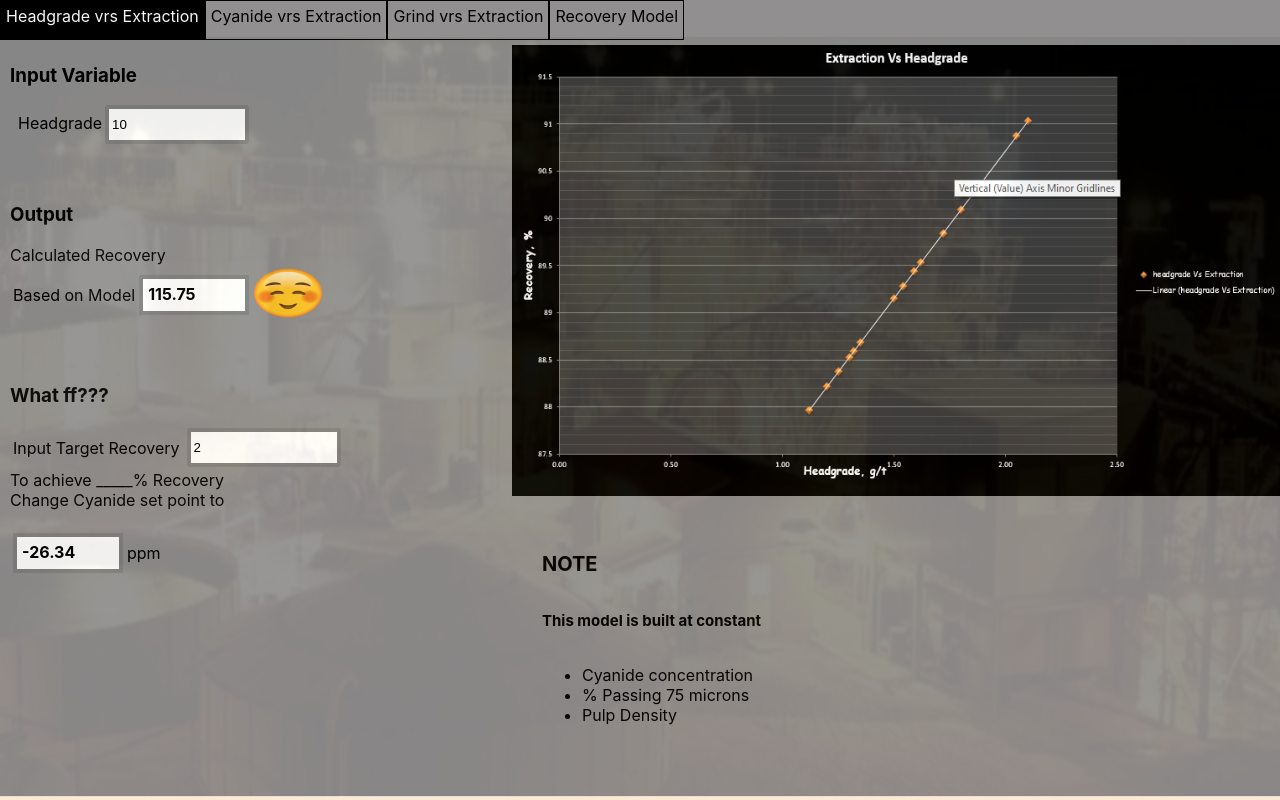
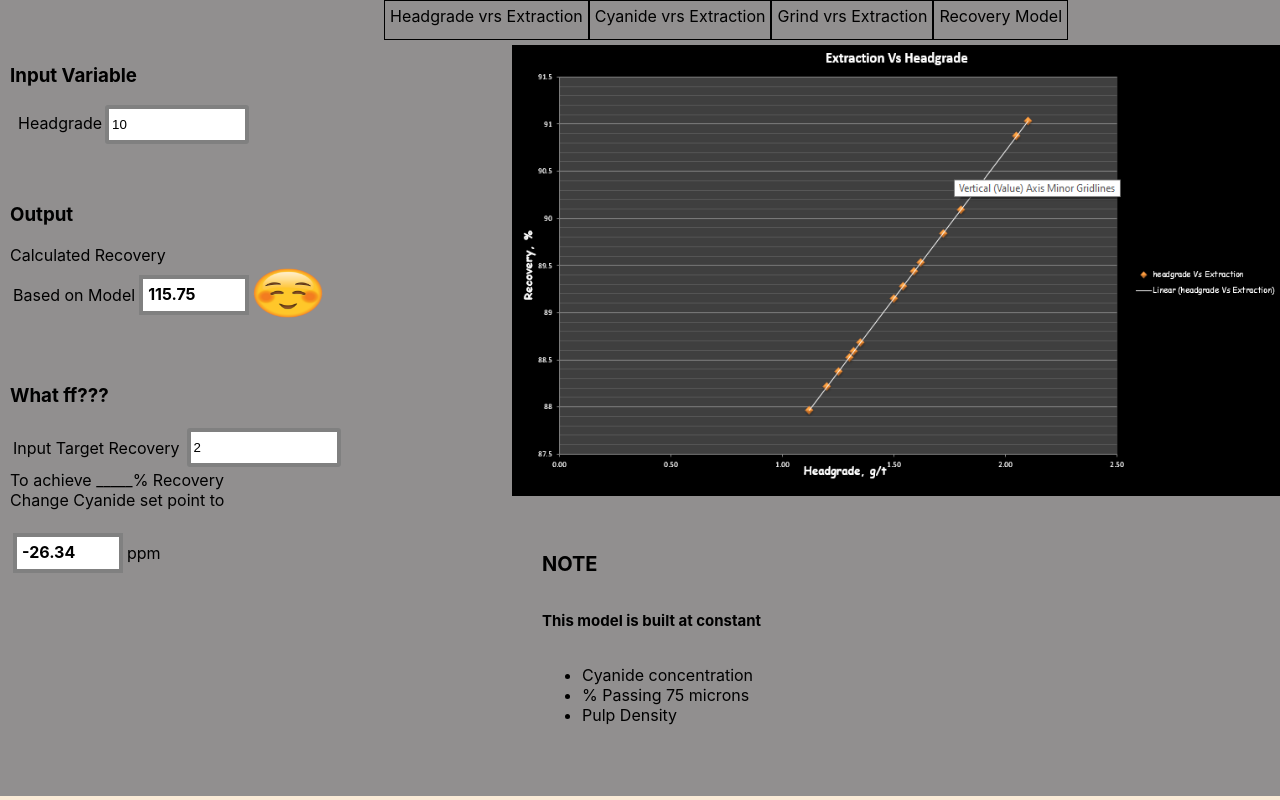
Before and after one commit to Boanerges1996/M2PS, a React (Create React App) app: page / in a window 1280 px wide. Built offline with nearby package versions, Linux system fonts and the light colour scheme.

Commit message:
finally finally before building into exe

```diff
--- a/public/electron.js
+++ b/public/electron.js
@@ -6,7 +6,8 @@ const isDev = require("electron-is-dev");
 let mainWindow;
 
 function createWindow() {
-mainWindow = new BrowserWindow({ minHeight:800,minWidth:900,width:1100,height:800,title:"myApp"}).setMenu(null);
+mainWindow = new BrowserWindow({ minHeight:800,minWidth:900,width:1100,height:800,title:"myApp"});
+mainWindow.setMenu(null);
 mainWindow.loadURL(
     isDev ? "http://localhost:3000" : `file://${path.join(__dirname, "../build/index.html")}`
     );
--- a/src/Components/wholepage.css
+++ b/src/Components/wholepage.css
@@ -20,6 +20,8 @@
     height: 5%;
     background-color: rgb(145, 143, 143);
     z-index: 20;
+    box-sizing: border-box;
+    padding-left: 30%;
     float: left;
 }
 .headersame{
@@ -47,7 +49,7 @@
     background-image: url('1.JPG');
     background-size: 100% 100%;
     background-repeat: no-repeat;
-    animation: FadeAnimation 5s ease-in .2s forwards;
+    animation: FadeAnimation 3s ease-in .2s forwards;
     z-index: 10;
     position: absolute;
     top: 37px;
```
